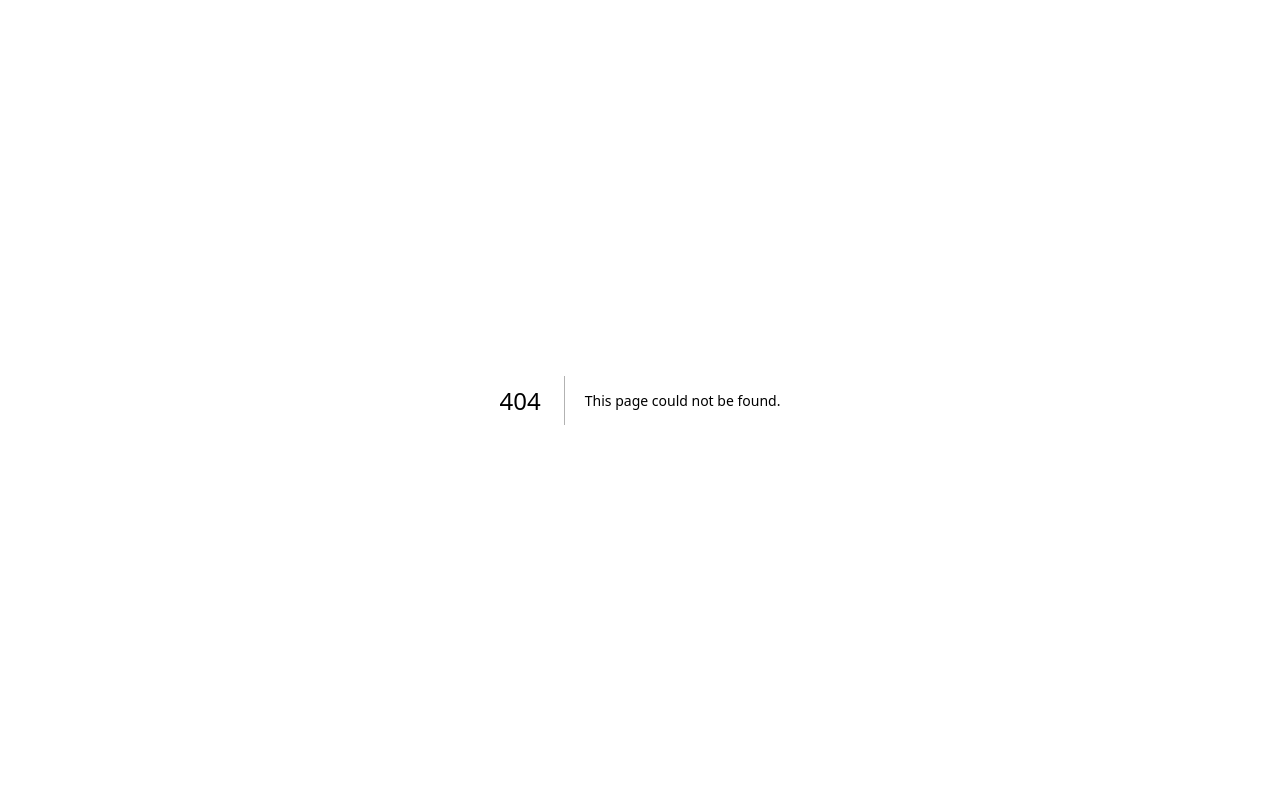
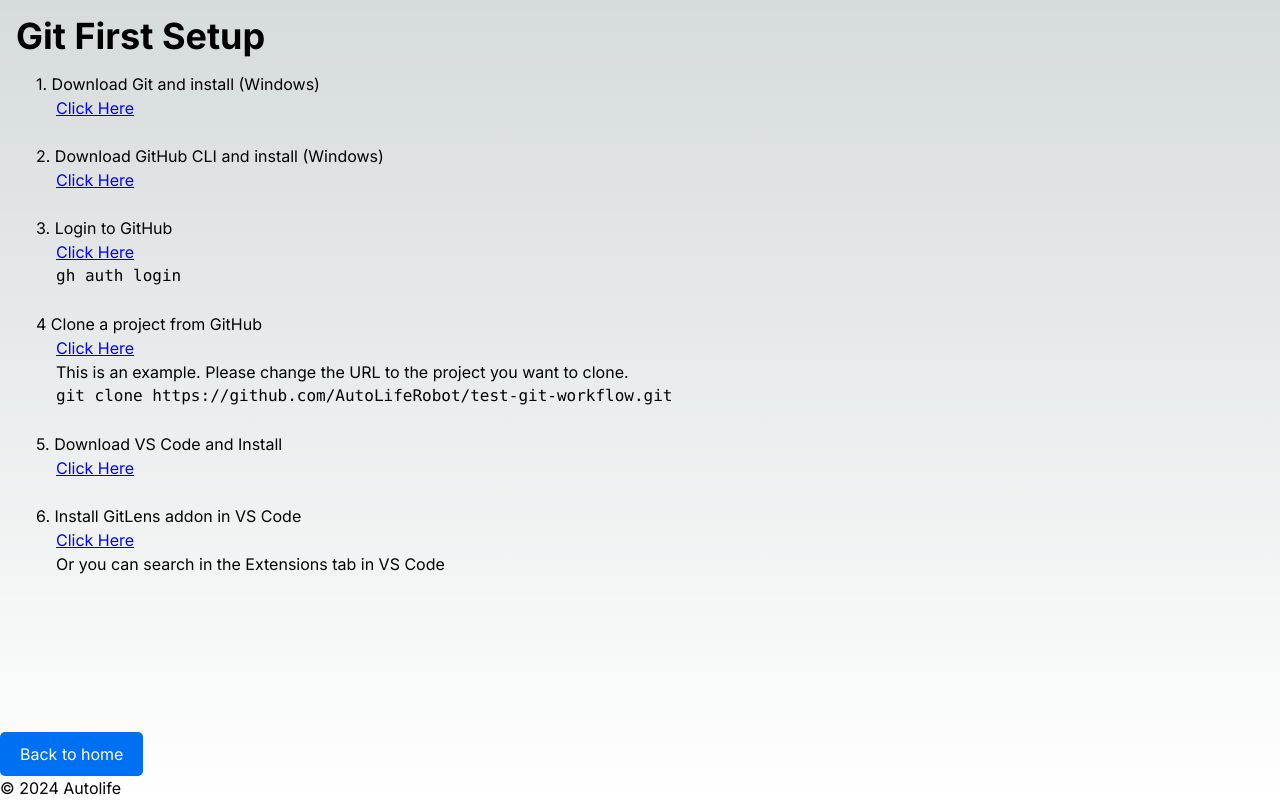
Before and after one commit to stars-labs/stars-labs, a Next.js app: page /first-setup in a window 1280 px wide. Before the commit this address had no page. Built offline with nearby package versions, Linux system fonts and the light colour scheme.

Commit message:
update page for first setup

```diff
--- a/src/app/collaboration-sop/page.tsx
+++ b/src/app/collaboration-sop/page.tsx
@@ -47,11 +47,25 @@
                     <p>
                         <strong>Important:</strong> Check these two links to understand rebase better &ensp;
                         <strong>
-                            <a href="https://www.atlassian.com/git/tutorials/rewriting-history/git-rebase" target="_blank" rel="noopener noreferrer">git rebase</a>
+                            <a
+                                href="https://www.atlassian.com/git/tutorials/rewriting-history/git-rebase"
+                                target="_blank"
+                                rel="noopener noreferrer"
+                                style={{ color: 'blue', textDecoration: 'underline', fontWeight: 'bold' }}
+                            >
+                                git rebase
+                            </a>
                         </strong>
                         &ensp;&amp;&ensp;
                         <strong>
-                            <a href="https://www.atlassian.com/git/tutorials/merging-vs-rebasing" target="_blank" rel="noopener noreferrer">Merging vs. Rebasing</a>
+                            <a
+                                href="https://www.atlassian.com/git/tutorials/merging-vs-rebasing"
+                                target="_blank"
+                                rel="noopener noreferrer"
+                                style={{ color: 'blue', textDecoration: 'underline', fontWeight: 'bold' }}
+                            >
+                                Merging vs. Rebasing
+                            </a>
                         </strong>
                     </p>
                     <br />
--- /dev/null
+++ b/src/app/first-setup/page.tsx
@@ -0,0 +1,116 @@
+
+import Link from 'next/link';
+
+export default function GitFirstSetup() {
+    return (
+        <div style={{ display: 'flex', flexDirection: 'column', minHeight: '100vh' }}>
+            <main style={{ flex: '1 0 auto' }} className="p-4">
+                <header>
+                    <h1 className="text-4xl font-bold mb-4">Git First Setup</h1>
+                </header>
+
+                <section>
+                    <h1 style={{ marginLeft: '20px' }}>1. Download Git and install (Windows)</h1>
+                    <p style={{ marginLeft: '40px' }}>
+                        <a
+                            href="https://git-scm.com/download/win"
+                            target="_blank"
+                            rel="noopener noreferrer"
+                            style={{ color: 'blue', textDecoration: 'underline' }}
+                        >
+                            Click Here
+                        </a>
+                    </p>
+                    <br />
+
+                    <h1 style={{ marginLeft: '20px' }}>2. Download GitHub CLI and install (Windows)</h1>
+                    <p style={{ marginLeft: '40px' }}>
+                        <a
+                            href="https://cli.github.com/"
+                            target="_blank"
+                            rel="noopener noreferrer"
+                            style={{ color: 'blue', textDecoration: 'underline' }}
+                        >
+                            Click Here
+                        </a>
+                    </p>
+                    <br />
+
+                    <h1 style={{ marginLeft: '20px' }}>3. Login to GitHub</h1>
+                    <p style={{ marginLeft: '40px' }}>
+                        <a
+                            href="https://docs.github.com/en/github-cli/github-cli/quickstart"
+                            target="_blank"
+                            rel="noopener noreferrer"
+                            style={{ color: 'blue', textDecoration: 'underline' }}
+                        >
+                            Click Here
+                        </a>
+                        <pre><code>gh auth login</code></pre>
+                    </p>
+                    <br />
+
+                    <h1 style={{ marginLeft: '20px' }}>4 Clone a project from GitHub</h1>
+                    <p style={{ marginLeft: '40px' }}>
+                        <a
+                            href="https://github.com/AutoLifeRobot/test-git-workflow"
+                            target="_blank"
+                            rel="noopener noreferrer"
+                            style={{ color: 'blue', textDecoration: 'underline' }}
+                        >
+                            Click Here
+                        </a>
+                        <br />
+                        This is an example. Please change the URL to the project you want to clone.
+                        <pre><code>git clone https://github.com/AutoLifeRobot/test-git-workflow.git</code></pre>
+                    </p>
+                    <br />
+
+                    <h1 style={{ marginLeft: '20px' }}>5. Download VS Code and Install</h1>
+                    <p style={{ marginLeft: '40px' }}>
+                        <a
+                            href="https://code.visualstudio.com/docs/setup/windows"
+                            target="_blank"
+                            rel="noopener noreferrer"
+                            style={{ color: 'blue', textDecoration: 'underline' }}
+                        >
+                            Click Here
+                        </a>
+                    </p>
+                    <br />
+
+                    <h1 style={{ marginLeft: '20px' }}>6. Install GitLens addon in VS Code</h1>
+                    <p style={{ marginLeft: '40px' }}>
+                        <a
+                            href="https://marketplace.visualstudio.com/items?itemName=eamodio.gitlens"
+                            target="_blank"
+                            rel="noopener noreferrer"
+                            style={{ color: 'blue', textDecoration: 'underline' }}
+                        >
+                            Click Here
+                        </a>
+                        <br />
+                        Or you can search in the Extensions tab in VS Code
+                    </p>
+                    <br />
+                </section>
+            </main>
+
+            <footer style={{ flexShrink: '0' }}>
+                <Link href="/">
+                    <button style={{
+                        padding: '10px 20px',
+                        backgroundColor: '#0070f3',
+                        color: '#fff',
+                        borderRadius: '5px',
+                        border: 'none',
+                        cursor: 'pointer'
+                    }}>
+                        Back to home
+                    </button>
+                </Link>
+                <p>© 2024 Autolife</p>
+            </footer>
+        </div>
+    );
+}
--- a/src/app/page.tsx
+++ b/src/app/page.tsx
@@ -32,9 +32,17 @@
           </Link>
           <br />
 
+          <Link href="/first-setup">
+            <h2 className="text-2xl font-bold mb-2">
+              <span style={{ display: 'inline-block', width: '30px', textAlign: 'right' }}>3.&nbsp;</span>
+              Git First Setup
+            </h2>
+          </Link>
+          <br />
+
           <Link href="/coding-convention">
             <h2 className="text-2xl font-bold mb-2">
-              <span style={{ display: 'inline-block', width: '30px', textAlign: 'right' }}>3.&nbsp;</span>
+              <span style={{ display: 'inline-block', width: '30px', textAlign: 'right' }}>4.&nbsp;</span>
               Coding Convention
             </h2>
           </Link>
```
